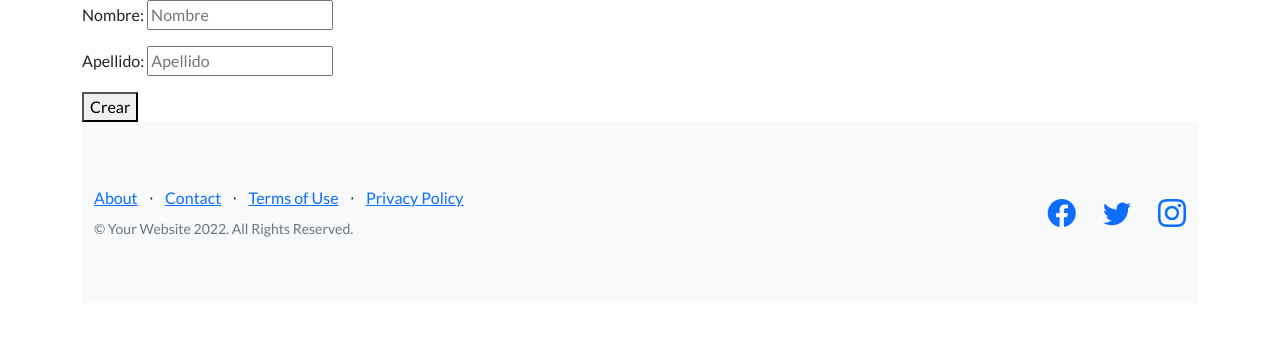
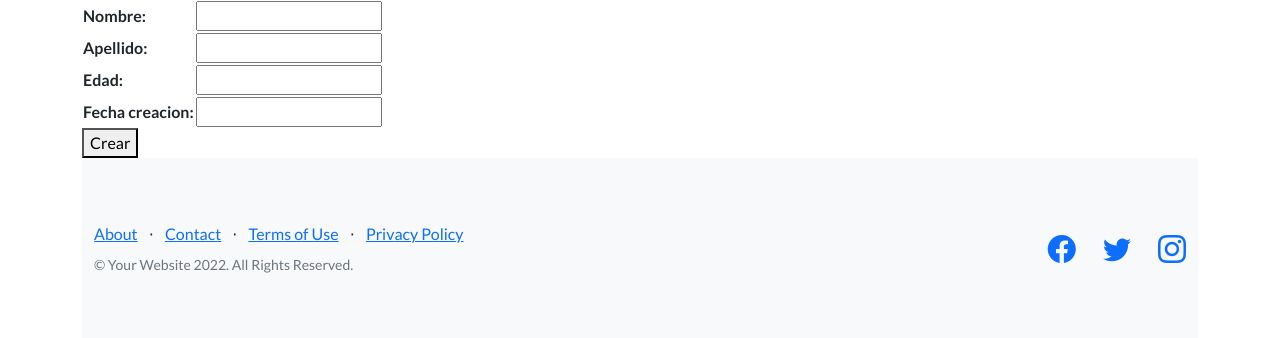
Before and after one commit to ubaldo526/Entrega1-Bancy, a Django app: page /crear-familiar/ in a window 1280 px wide. Shown: the part 56-394 px from the top of the page. Run offline with Django 4.2, Linux system fonts and the light colour scheme; some libraries are stand-ins or nearby versions.

Commit message:
segundo commit

```diff
--- a/home/forms.py
+++ b/home/forms.py
@@ -6,3 +6,7 @@ class FamiliarFormulario(forms.Form):
     apellido = forms.CharField(max_length=30)
     edad = forms.IntegerField()
     fecha_creacion = forms.DateField(required=False)
+
+
+class BusquedaFamiliarFormulario(forms.Form):
+    nombre = forms.CharField(max_length=30, required=False)
--- a/home/templates/home/crear_familiar.html
+++ b/home/templates/home/crear_familiar.html
@@ -8,16 +8,9 @@
 {% block mi_contenido %}
 <form action={% url 'crear_familiar' %} method="POST">
     {% csrf_token %}
-    <p>
-        Nombre:
-        <input type="text" name="nombre" placeholder="Nombre">
-    </p>
-    <p>
-        <label for="apellido">Apellido: </label>
-        <input type="text" name="apellido" placeholder="Apellido">
-    </p>
-    {% comment %} <input type="button" value="Crear"> {% endcomment %}
-    {% comment %} <input type="submit" value="Crear"> {% endcomment %}
+    <table>
+    {{formulario}}
+    </table>
     <button>Crear</button>
 </form>
 {% endblock mi_contenido %}
--- a/home/views.py
+++ b/home/views.py
@@ -3,6 +3,7 @@ from datetime import datetime
 from django.template import Context, Template, loader
 from django.shortcuts import render, redirect
 import random
+from home.forms import BusquedaFamiliarFormulario, FamiliarFormulario
 
 from home.models import familiar
 
@@ -27,14 +28,7 @@ def mi_template(request):
     return HttpResponse(template_renderizado)
 
 def tu_template(request, nombre):
-#     cargar_archivo = open(r'C:\Users\UNUMBIO\Documents\Mi Código\Nueva Practica\Django\templates\tu_template.html', 'r')
 
-#     template = Template(cargar_archivo.read())
-#     cargar_archivo.close()
-#     contexto = Context({'persona': nombre})
-#     template_renderizado = template.render(contexto)
-# Para configurar dónde se buscan los archivos, en settings, DIR, se copia r'dirección
-# de la carpeta templates'
     template = loader.get_template('home/tu_template.html')
     template_renderizado = template.render({'persona': nombre})
 
@@ -54,24 +48,38 @@ def prueba_template(request):
 
 def crear_familiar(request):
     if request.method == 'POST':
-        nombre = request.POST.get('nombre')
-        apellido = request.POST.get('apellido')
-        persona = familiar(nombre=nombre, apellido=apellido, edad=random.randrange(1, 99), fecha_creacion=datetime.now())
-        persona.save()
+
+        formulario = FamiliarFormulario(request.POST)
+
+        if formulario.is_valid():
+            data = formulario.cleaned_data
+
+            nombre = data['nombre']
+            apellido = data['apellido']
+            edad = data['edad']
+            fecha_creacion = data.get('fecha_creacion', datetime.now())
+
+            persona = familiar(nombre=nombre, apellido=apellido, edad=edad, fecha_creacion=fecha_creacion)
+            persona.save()
 
         return redirect('ver_familiares')
 
-    return render(request, 'home/crear_familiar.html', {})
+    formulario = FamiliarFormulario()
+
+    return render(request, 'home/crear_familiar.html', {'formulario': formulario})
 
 def ver_familiares(request):
 
-    familiares = familiar.objects.all()
-    # template = loader.get_template('ver_familiares.html')
-    # template_renderizado = template.render({'familiares': familiares})
+    nombre = request.GET.get('nombre')
 
-    # return HttpResponse(template_renderizado)
+    if nombre:
+        familiares = familiar.objects.filter(nombre__icontains=nombre)
+    else:
+        familiares = familiar.objects.all()
 
-    return render(request, 'home/ver_familiares.html', {'familiares': familiares})
+    formulario = BusquedaFamiliarFormulario()
+
+    return render(request, 'home/ver_familiares.html', {'familiares': familiares}, {'formulario': formulario})
 
 def index(request):
 
```
Also changed, not shown: home/templates/home/ver_familiares.html (+18 -6 lines), README.md (added).
